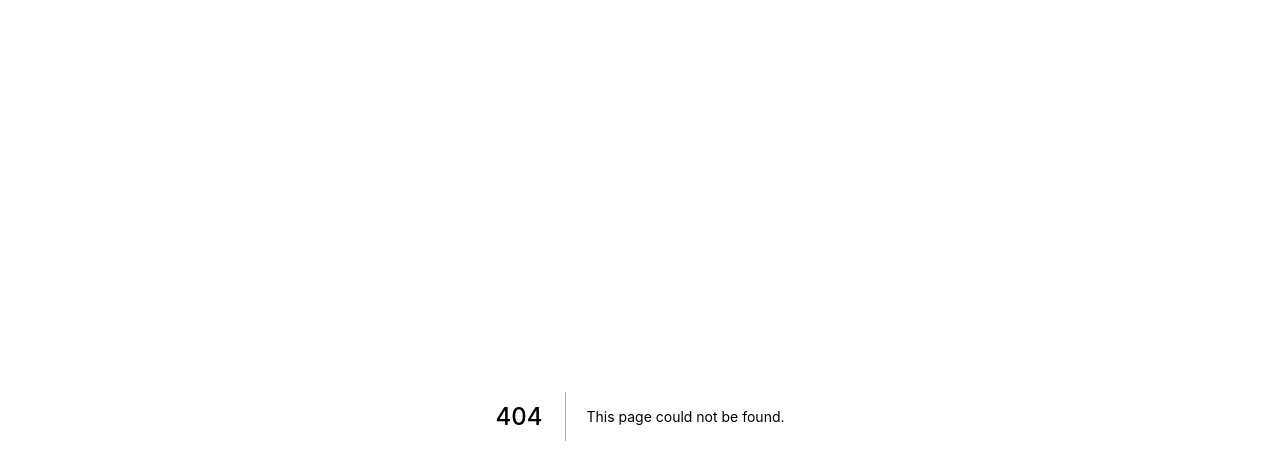
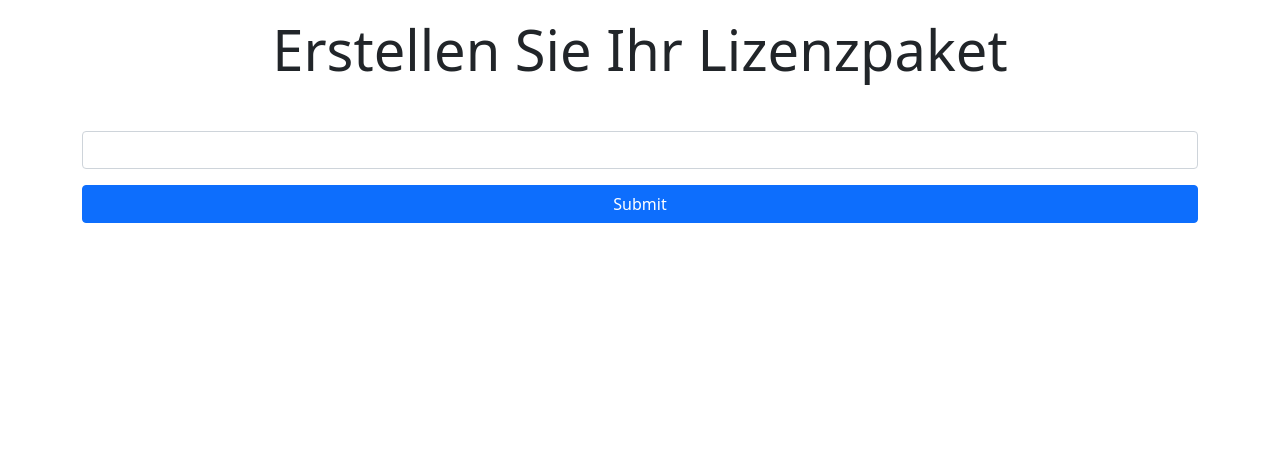
Before and after one commit to mamidenn/buchner-licenses, a Next.js app: page /license-calculator in a window 1280 px wide. Before the commit this address had no page. Shown: the top 464 px of the page. Built offline with nearby package versions, Linux system fonts and the light colour scheme.

Commit message:
Add license calculator

```diff
--- a/package.json
+++ b/package.json
@@ -11,6 +11,7 @@
   "dependencies": {
     "bootstrap": "^5.0.2",
     "classnames": "^2.3.1",
+    "formik": "^2.2.9",
     "next": "11.0.1",
     "react": "17.0.2",
     "react-dom": "17.0.2"
--- /dev/null
+++ b/pages/license-calculator.tsx
@@ -0,0 +1,55 @@
+import { ErrorMessage, Field, Form, Formik } from "formik";
+import React from "react";
+
+const sleep = (ms: number) => new Promise((r) => setTimeout(r, ms));
+
+// interface Values {
+//   email: string;
+// }
+
+const LicenseCalculator = () => {
+  return (
+    <>
+      <div className="pb-3 mb-4 mx-auto text-center">
+        <h1 className="display-4 fw-normal">Erstellen Sie Ihr Lizenzpaket</h1>
+      </div>
+      <div className="row">
+        <Formik
+          initialValues={{ email: "" }}
+          validate={(values) => {
+            const errors = { email: "" };
+            if (!values.email) {
+              errors.email = "Foo!";
+            }
+            return errors;
+          }}
+          onSubmit={async () => {
+            console.log("Submitting...");
+            await sleep(1000);
+            console.log("Done.");
+          }}
+        >
+          {({ isSubmitting }) => (
+            <Form>
+              <Field className="form-control" type="email" name="email" />
+              <ErrorMessage
+                className="invalid-feedback"
+                name="email"
+                component="div"
+              />
+              <button
+                className="w-100 btn btn-primary my-3"
+                type="submit"
+                disabled={isSubmitting}
+              >
+                Submit
+              </button>
+            </Form>
+          )}
+        </Formik>
+      </div>
+    </>
+  );
+};
+
+export default LicenseCalculator;
--- a/pages/licenses.tsx
+++ b/pages/licenses.tsx
@@ -1,6 +1,6 @@
 import { Card } from "../components/Card";
 
-export default function Licenses() {
+const Licenses = () => {
   return (
     <>
       <div className="pb-3 mb-4 mx-auto text-center">
@@ -67,4 +67,6 @@ export default function Licenses() {
       </div>
     </>
   );
-}
+};
+
+export default Licenses;
```
Also changed, not shown: pages/index.tsx (+5 -3 lines).
